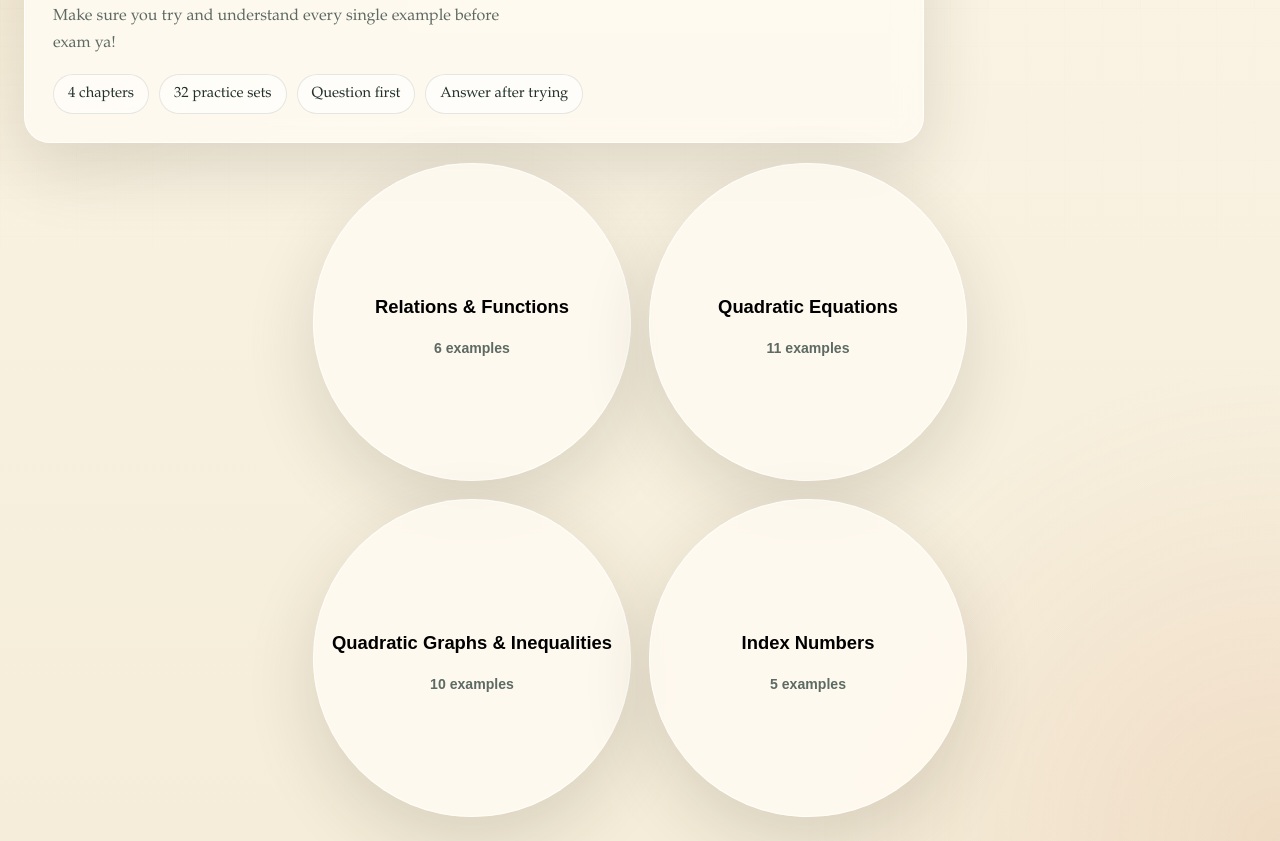
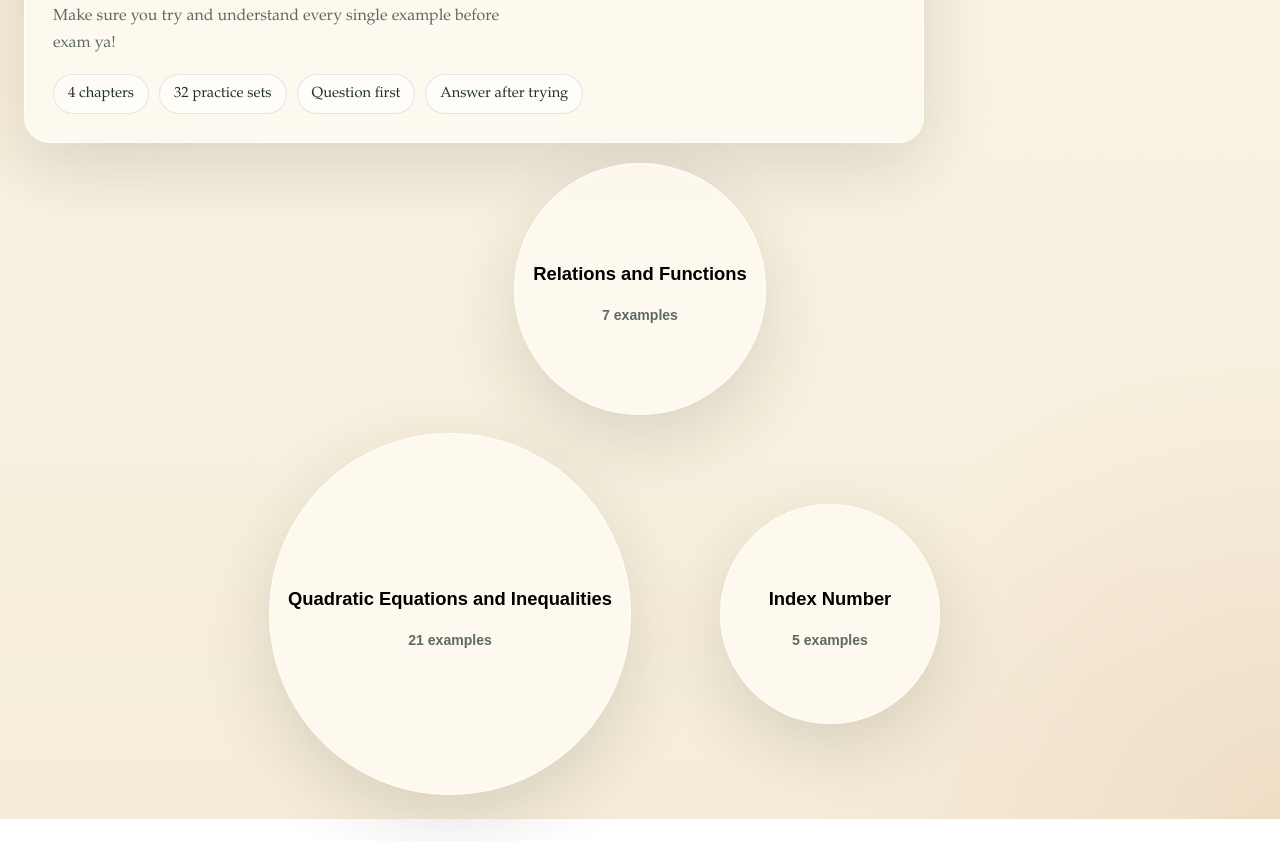
Before and after one commit to JQ1708/SPM, a plain HTML site: page f4-addmath-study-site/index.html in a window 1280 px wide. Shown: the part 296-1137 px from the top of the page. After the commit the page ends 1115 px from the top, so only its background shows below. Drawn offline with Linux system fonts and the light colour scheme.

Commit message:
Add files via upload

```diff
--- a/f4-addmath-study-site/index.html
+++ b/f4-addmath-study-site/index.html
@@ -172,6 +172,26 @@
       gap: 18px;
       max-width: 760px;
       justify-self: center;
+    }
+
+    .home-grid.triangle-layout {
+      grid-template-areas:
+        "top top"
+        "left right";
+      align-items: center;
+      justify-items: center;
+    }
+
+    .home-grid.triangle-layout .chapter-card:nth-child(1) {
+      grid-area: top;
+    }
+
+    .home-grid.triangle-layout .chapter-card:nth-child(2) {
+      grid-area: left;
+    }
+
+    .home-grid.triangle-layout .chapter-card:nth-child(3) {
+      grid-area: right;
     }
 
     .chapter-card {
@@ -635,6 +655,12 @@
         gap: 12px;
       }
 
+      .home-grid.triangle-layout {
+        grid-template-areas:
+          "top top"
+          "left right";
+      }
+
       .hero-card,
       .chapter-header,
       .set-strip,
@@ -880,63 +906,58 @@
 
     const chapters = [
       {
-        id: "relations",
-        title: "Relations & Functions",
+        id: "relations_functions",
+        title: "Relations and Functions",
         summary: "Domain, codomain, range, graphs, composite functions and inverse functions.",
       },
       {
-        id: "quadratic-equations",
-        title: "Quadratic Equations",
-        summary: "General form, roots, quadratic formula, discriminant, and tangent conditions.",
+        id: "quadratic_equations_inequalities",
+        title: "Quadratic Equations and Inequalities",
+        summary: "Quadratic equations, discriminant, graphs, intersections, and inequalities.",
       },
       {
-        id: "quadratic-graphs",
-        title: "Quadratic Graphs & Inequalities",
-        summary: "Shape, turning points, completing the square, inequalities, and intersections.",
-      },
-      {
-        id: "indices",
-        title: "Index Numbers",
+        id: "index_number",
+        title: "Index Number",
         summary: "Price indices, composite index, and weighted calculations.",
       },
     ];
 
     const deck = [
-      { id: "r1", chapterId: "relations", title: "Example 1", prompt: [slide(1)], answer: [slide(2)] },
-      { id: "r2", chapterId: "relations", title: "Example 2", prompt: [slide(3)], answer: [slide(4), slide(5), slide(6)] },
-      { id: "r3", chapterId: "relations", title: "Example 3", prompt: [slide(7)], answer: [slide(8), slide(9)] },
-      { id: "r4", chapterId: "relations", title: "Example 4", prompt: [slide(10)], answer: [slide(11), slide(12)] },
-      { id: "r5", chapterId: "relations", title: "Example 5", prompt: [slide(13)], answer: [slide(14), slide(15)] },
-      { id: "r6", chapterId: "relations", title: "Example 6", prompt: [slide(16)], answer: [slide(17), slide(18), slide(19), slide(20), slide(21)] },
+      { id: "c1_1", chapterId: "relations_functions", title: "Example 1", prompt: [slide(1)], answer: [slide(2)] },
+      { id: "c1_2", chapterId: "relations_functions", title: "Example 2", prompt: [slide(3)], answer: [slide(4), slide(5), slide(6)] },
+      { id: "c1_3", chapterId: "relations_functions", title: "Example 3", prompt: [slide(7)], answer: [slide(8), slide(9)] },
+      { id: "c1_4", chapterId: "relations_functions", title: "Example 4", prompt: [slide(10)], answer: [slide(11), slide(12)] },
+      { id: "c1_5", chapterId: "relations_functions", title: "Example 5", prompt: [slide(13)], answer: [slide(14), slide(15)] },
+      { id: "c1_6", chapterId: "relations_functions", title: "Example 6", prompt: [slide(16)], answer: [slide(17), slide(18)] },
+      { id: "c1_7", chapterId: "relations_functions", title: "Example 7", prompt: [slide(19)], answer: [slide(20), slide(21)] },
 
-      { id: "q1", chapterId: "quadratic-equations", title: "Example 1", prompt: [slide(22)], answer: [slide(23)] },
-      { id: "q2", chapterId: "quadratic-equations", title: "Example 2", prompt: [slide(24)], answer: [slide(25)] },
-      { id: "q3", chapterId: "quadratic-equations", title: "Example 3", prompt: [slide(26)], answer: [slide(27), slide(28), slide(29)] },
-      { id: "q4", chapterId: "quadratic-equations", title: "Example 4", prompt: [slide(30)], answer: [slide(31)] },
-      { id: "q5", chapterId: "quadratic-equations", title: "Example 5", prompt: [slide(32)], answer: [slide(33)] },
-      { id: "q6", chapterId: "quadratic-equations", title: "Example 6", prompt: [slide(34)], answer: [slide(35)] },
-      { id: "q7", chapterId: "quadratic-equations", title: "Example 7", prompt: [slide(36)], answer: [slide(37), slide(38)] },
-      { id: "q8", chapterId: "quadratic-equations", title: "Example 8", prompt: [slide(39)], answer: [slide(40)] },
-      { id: "q9", chapterId: "quadratic-equations", title: "Example 9", prompt: [slide(41)], answer: [slide(42)] },
-      { id: "q10", chapterId: "quadratic-equations", title: "Example 10", prompt: [slide(43)], answer: [slide(44)] },
-      { id: "q11", chapterId: "quadratic-equations", title: "Tangent To A Curve", prompt: [slide(45)], answer: [slide(46)] },
+      { id: "c2_1", chapterId: "quadratic_equations_inequalities", title: "Example 1", prompt: [slide(22)], answer: [slide(23)] },
+      { id: "c2_2", chapterId: "quadratic_equations_inequalities", title: "Example 2", prompt: [slide(24)], answer: [slide(25)] },
+      { id: "c2_3", chapterId: "quadratic_equations_inequalities", title: "Example 3", prompt: [slide(26)], answer: [slide(27), slide(28), slide(29)] },
+      { id: "c2_4", chapterId: "quadratic_equations_inequalities", title: "Example 4", prompt: [slide(30)], answer: [slide(31)] },
+      { id: "c2_5", chapterId: "quadratic_equations_inequalities", title: "Example 5", prompt: [slide(32)], answer: [slide(33)] },
+      { id: "c2_6", chapterId: "quadratic_equations_inequalities", title: "Example 6", prompt: [slide(34)], answer: [slide(35)] },
+      { id: "c2_7", chapterId: "quadratic_equations_inequalities", title: "Example 7", prompt: [slide(36)], answer: [slide(37), slide(38)] },
+      { id: "c2_8", chapterId: "quadratic_equations_inequalities", title: "Example 8", prompt: [slide(39)], answer: [slide(40)] },
+      { id: "c2_9", chapterId: "quadratic_equations_inequalities", title: "Example 9", prompt: [slide(41)], answer: [slide(42)] },
+      { id: "c2_10", chapterId: "quadratic_equations_inequalities", title: "Example 10", prompt: [slide(43)], answer: [slide(44)] },
+      { id: "c2_11", chapterId: "quadratic_equations_inequalities", title: "Example 11", prompt: [slide(45)], answer: [slide(46)] },
+      { id: "c2_12", chapterId: "quadratic_equations_inequalities", title: "Example 12", prompt: [slide(47)], answer: [slide(48)] },
+      { id: "c2_13", chapterId: "quadratic_equations_inequalities", title: "Example 13", prompt: [slide(49)], answer: [slide(50)] },
+      { id: "c2_14", chapterId: "quadratic_equations_inequalities", title: "Example 14", prompt: [slide(51)], answer: [slide(52)] },
+      { id: "c2_15", chapterId: "quadratic_equations_inequalities", title: "Example 15", prompt: [slide(53)], answer: [slide(54), slide(55)] },
+      { id: "c2_16", chapterId: "quadratic_equations_inequalities", title: "Example 16", prompt: [slide(56)], answer: [slide(57), slide(58), slide(59)] },
+      { id: "c2_17", chapterId: "quadratic_equations_inequalities", title: "Example 17", prompt: [slide(60)], answer: [slide(61)] },
+      { id: "c2_18", chapterId: "quadratic_equations_inequalities", title: "Example 18", prompt: [slide(62)], answer: [slide(63)] },
+      { id: "c2_19", chapterId: "quadratic_equations_inequalities", title: "Example 19", prompt: [slide(64)], answer: [slide(65)] },
+      { id: "c2_20", chapterId: "quadratic_equations_inequalities", title: "Example 20", prompt: [slide(66)], answer: [slide(67), slide(68)] },
+      { id: "c2_21", chapterId: "quadratic_equations_inequalities", title: "Example 21", prompt: [slide(69)], answer: [slide(70), slide(71)] },
 
-      { id: "g1", chapterId: "quadratic-graphs", title: "Example 1", prompt: [slide(47)], answer: [slide(48)] },
-      { id: "g2", chapterId: "quadratic-graphs", title: "Example 2", prompt: [slide(49)], answer: [slide(50)] },
-      { id: "g3", chapterId: "quadratic-graphs", title: "Example 3", prompt: [slide(51)], answer: [slide(52)] },
-      { id: "g4", chapterId: "quadratic-graphs", title: "Example 4", prompt: [slide(53)], answer: [slide(54), slide(55)] },
-      { id: "g5", chapterId: "quadratic-graphs", title: "Example 5", prompt: [slide(56)], answer: [slide(57), slide(58), slide(59)] },
-      { id: "g6", chapterId: "quadratic-graphs", title: "Example 6", prompt: [slide(60)], answer: [slide(61)] },
-      { id: "g7", chapterId: "quadratic-graphs", title: "Example 7", prompt: [slide(62)], answer: [slide(63)] },
-      { id: "g8", chapterId: "quadratic-graphs", title: "Example 8", prompt: [slide(64)], answer: [slide(65)] },
-      { id: "g9", chapterId: "quadratic-graphs", title: "Example 9", prompt: [slide(66)], answer: [slide(67), slide(68)] },
-      { id: "g10", chapterId: "quadratic-graphs", title: "Line And Circle", prompt: [slide(69)], answer: [slide(70), slide(71)] },
-
-      { id: "i1", chapterId: "indices", title: "Example 1", prompt: [slide(72)], answer: [slide(73), slide(74)] },
-      { id: "i2", chapterId: "indices", title: "Example 2", prompt: [slide(75)], answer: [slide(76), slide(77)] },
-      { id: "i3", chapterId: "indices", title: "Example 3", prompt: [slide(78)], answer: [slide(79), slide(80)] },
-      { id: "i4", chapterId: "indices", title: "Example 4", prompt: [slide(81), slide(82)], answer: [slide(83), slide(84)] },
-      { id: "i5", chapterId: "indices", title: "Composite Index Cake Question", prompt: [slide(85), slide(86)], answer: [slide(87), slide(88)] },
+      { id: "c3_1", chapterId: "index_number", title: "Example 1", prompt: [slide(72)], answer: [slide(73), slide(74)] },
+      { id: "c3_2", chapterId: "index_number", title: "Example 2", prompt: [slide(75)], answer: [slide(76), slide(77)] },
+      { id: "c3_3", chapterId: "index_number", title: "Example 3", prompt: [slide(78)], answer: [slide(79), slide(80)] },
+      { id: "c3_4", chapterId: "index_number", title: "Example 4", prompt: [slide(81)], answer: [slide(82), slide(83), slide(84)] },
+      { id: "c3_5", chapterId: "index_number", title: "Example 5", prompt: [slide(85)], answer: [slide(86), slide(87), slide(88)] },
     ];
 
     const chapterStats = chapters.map((chapter) => {
@@ -1121,6 +1142,7 @@
 
     const renderHome = () => {
       refs.homeChapterGrid.innerHTML = "";
+      refs.homeChapterGrid.className = `home-grid${chapterStats.length === 3 ? " triangle-layout" : ""}`;
       chapterStats.forEach((chapter) => {
         const card = document.createElement("button");
         card.type = "button";
```
